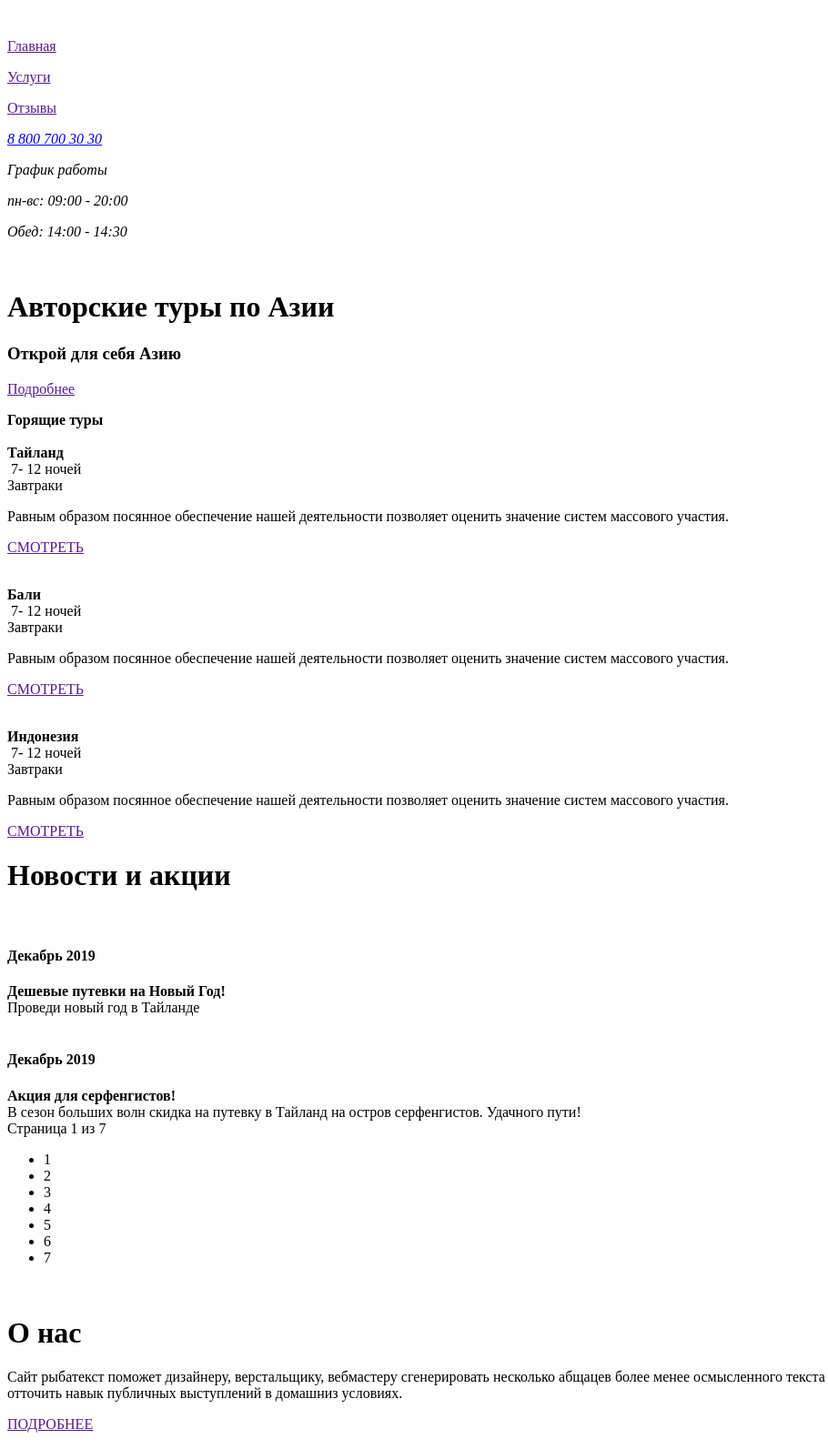
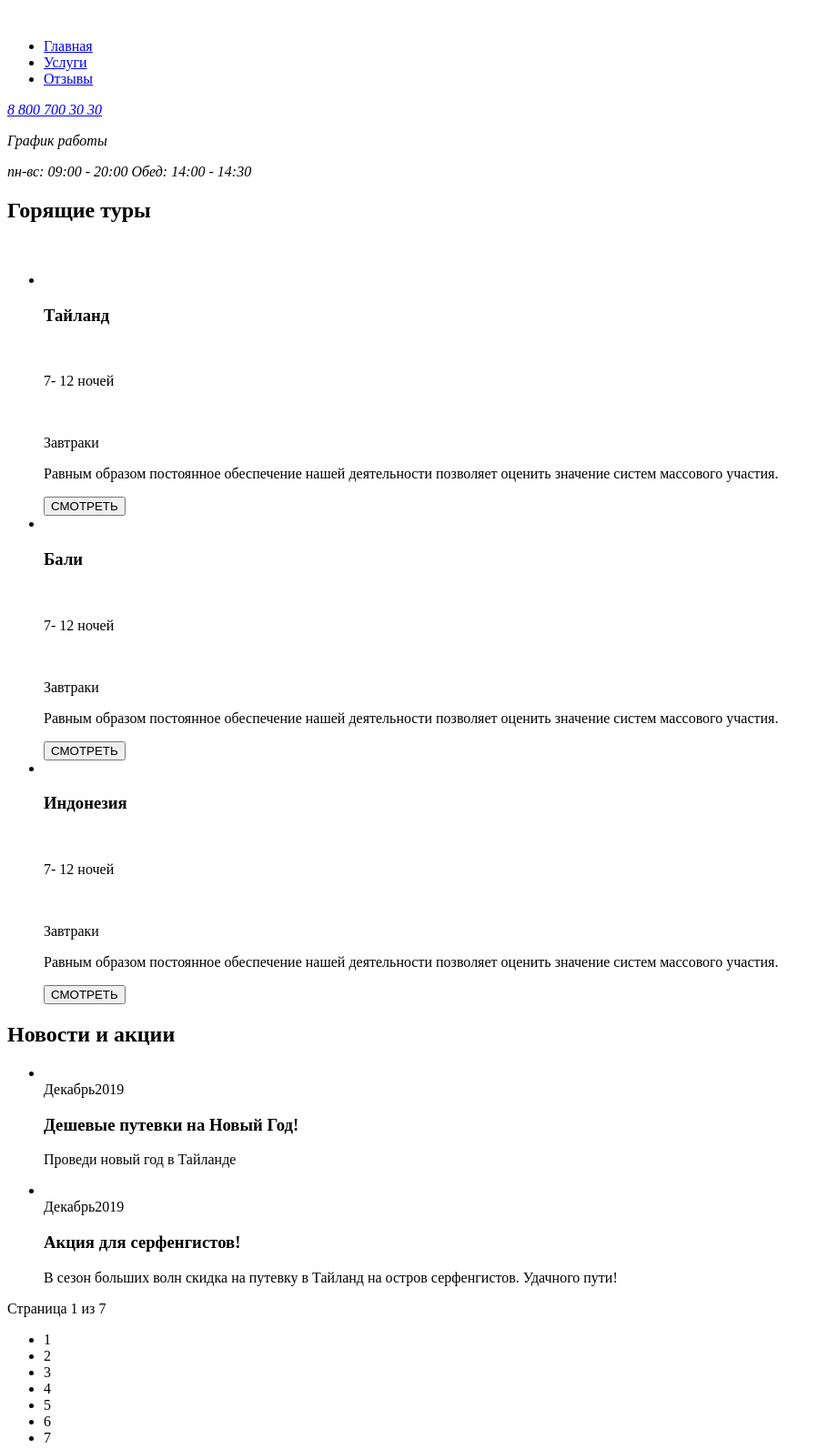
Before and after one commit to Armenia91/project, a plain HTML site: page index.html in a window 1280 px wide. Shown: the top 1593 px of the page at 91% size, without its empty margins (0-910 px from the left). Drawn offline with Linux system fonts and the light colour scheme.

Commit message:
Add files via upload

```diff
--- a/index.html
+++ b/index.html
@@ -13,126 +13,147 @@
           <img src="" alt="" class="logo__pic">
         </a>
       </div>
-      <div class="menu">
       <nav class="menu">
-          <a href="" class="menu__item"><p>Главная</p></a>
+        <ul class="menu__list">
+          <li class="menu__item">
+            <a href="#" class="menu__link">Главная</a>
+          </li>
+          <li class="menu__item">
+            <a href="#" class="menu__link">Услуги</a>
+          </li>
+          <li class="menu__item">
+            <a href="#" class="menu__link">Отзывы</a>
+          </li>
+        </ul>
       </nav>
-        <nav class="menu">
-          <a href="" class="menu__item"><p>Услуги</p></a>
-        </nav>
-        <nav class="menu">
-          <a href="" class="menu__item"><p>Отзывы</p></a>
-        </nav>
-      </div>
       <div class="contacts">
         <address class="contacts">
           <a href="tel:+78007003030" class="contacts__phone">8 800 700 30 30</a>
           <div class="workhours">
             <p>График работы</p>
             <div class="workhours__clock">
-              <p>пн-вс: 09:00 - 20:00</p>
-              <p>Обед: 14:00 - 14:30</p>
+              пн-вс: 09:00 - 20:00
+              Обед: 14:00 - 14:30
             </div>
           </div>
         </address>
       </div>
     </header>
     <div class="page-content">
-      <div class="main-content">
-        <div class="route">
-          <div class="route__image">
-            <img src="" alt="" class="route__image-elem">
-            <h1 class="route__image-title">Авторские туры по Азии</h1>
-            <h3 class="route__image-title">Открой для себя Азию</h3>
-            <a href="" class="route__image-title"><p>Подробнее</p></a>
+        <section class="tours">
+          <div class="tours__title">
+            <h2 class="tours__title-text">Горящие туры</h2>
+            <img src="" alt="" class="tours__title-icon">
+          </div>
+          <ul class="tours__list">
+            <li class="tours__item">
+              <img src="" alt="" class="tours__item-img">
+              <div class="tours__item-content">
+                <h3 class="tours__item-subtitle">
+                  Тайланд
+                </h3>
+                <div class="tours__item-icon">
+                  <div class="tours__item-time">
+                    <img src="" alt="" class="tours__item-time-icon">
+                    <p>7- 12 ночей</p>
+                  </div>
+                  <div class="tours__item-breakfast">
+                    <img src="" alt="" class="tours__item-breakfast-icon">
+                    <p>Завтраки</p>
                   </div>
                 </div>
-        <div class="section1">
-          <div class="section1__title"><b>Горящие туры</b>
-            <img src="" alt="" class="section-title">
+                <div class="tours__item-text">
+                  <p>Равным образом постоянное обеспечение нашей деятельности позволяет оценить значение систем массового участия.</p>
                 </div>
-          <div class="section1__content">
-            <div class="content">
-              <header class="header">
-                <img src="" alt="" class="header__img">
-              </header>
-              <div class="main">
-                <div class="main__title"><b>Тайланд</b></div>
-                <div class="main__content">
-                  <div class="mid">
-                    <div class="duration">
-                      <img src="" alt="" class="time__img"> 7- 12 ночей
-                    </div>
-                    <div class="brekfast">
-                      <img src="" alt="" class="breakfast__img">Завтраки
-                    </div>
-                    <p>Равным образом посянное обеспечение нашей деятельности позволяет оценить значение систем массового участия.</p>
-                    <a href="" class="mid__more"><p>СМОТРЕТЬ</p></a>
+                <div class="tours__item-button">
+                  <button class="button">СМОТРЕТЬ</button>
                 </div>
               </div>
+            </li>
+            <li class="tours__item">
+              <img src="" alt="" class="tours__item-img">
+              <div class="tours__item-content">
+                <h3 class="tours__item-subtitle">
+                  Бали
+                </h3>
+                <div class="tours__item-icon">
+                  <div class="tours__item-time">
+                    <img src="" alt="" class="tours__item-time-icon">
+                    <p>7- 12 ночей</p>
+                  </div>
+                  <div class="tours__item-breakfast">
+                    <img src="" alt="" class="tours__item-breakfast-icon">
+                    <p>Завтраки</p>
                   </div>
                 </div>
-            <div class="content">
-              <header class="header">
-                <img src="" alt="" class="header__img">
-              </header>
-              <div class="main">
-                <div class="main__title"><b>Бали</b></div>
-                <div class="main__content">
-                  <div class="mid">
-                    <div class="duration">
-                      <img src="" alt="" class="time__img"> 7- 12 ночей
+                <div class="tours__item-text">
+                  <p>Равным образом постоянное обеспечение нашей деятельности позволяет оценить значение систем массового участия.</p>
                 </div>
-                    <div class="brekfast">
-                      <img src="" alt="" class="breakfast__img">Завтраки
-                    </div>
-                    <p>Равным образом посянное обеспечение нашей деятельности позволяет оценить значение систем массового участия.</p>
-                    <a href="" class="mid__more"><p>СМОТРЕТЬ</p></a>
+                <div class="tours__item-button">
+                  <button class="button">СМОТРЕТЬ</button>
                 </div>
               </div>
+            </li>
+            <li class="tours__item">
+              <img src="" alt="" class="tours__item-img">
+              <div class="tours__item-content">
+                <h3 class="tours__item-subtitle">
+                  Индонезия
+                </h3>
+                <div class="tours__item-icon">
+                  <div class="tours__item-time">
+                    <img src="" alt="" class="tours__item-time-icon">
+                    <p>7- 12 ночей</p>
+                  </div>
+                  <div class="tours__item-breakfast">
+                    <img src="" alt="" class="tours__item-breakfast-icon">
+                    <p>Завтраки</p>
                   </div>
                 </div>
-            <div class="content">
-              <header class="header">
-                <img src="" alt="" class="header__img">
-              </header>
-              <div class="main">
-                <div class="main__title"><b>Индонезия</b></div>
-                <div class="main__content">
-                  <div class="mid">
-                    <div class="duration">
-                      <img src="" alt="" class="time__img"> 7- 12 ночей
+                <div class="tours__item-text">
+                  <p>Равным образом постоянное обеспечение нашей деятельности позволяет оценить значение систем массового участия.</p>
                 </div>
-                    <div class="brekfast">
-                      <img src="" alt="" class="breakfast__img">Завтраки
-                    </div>
-                    <p>Равным образом посянное обеспечение нашей деятельности позволяет оценить значение систем массового участия.</p>
-                    <a href="" class="mid__more"><p>СМОТРЕТЬ</p></a>
+                <div class="tours__item-button">
+                  <button class="button">СМОТРЕТЬ</button>
                 </div>
               </div>
+            </li>
+          </ul>
+        </section>
+        <section class="news">
+          <h2 class="news__title">
+            <b>Новости и акции</b>
+          </h2>
+          <ul class="news__list">
+            <li class="news__item">
+              <img src="" alt="" class="news__bg">
+              <div class="news__content">
+                <time class="news__data">
+                  <span class="news__data-month">Декабрь</span><span class="news__data-year">2019</span>
+                </time>
+                <h3 class="news__title">
+                  Дешевые путевки на Новый Год!
+                </h3>
+                <p class="news__text">
+                  Проведи новый год в Тайланде
+                </p>
               </div>
+            </li>
+            <li class="news__item">
+              <img src="" alt="" class="news__bg">
+              <div class="news__content">
+                <time class="news__data">
+                  <span class="news__data-month">Декабрь</span><span class="news__data-year">2019</span>
+                </time>
+                <h3 class="news__title">
+                  Акция для серфенгистов!
+                </h3>
+                <p class="news__text">
+                  В сезон больших волн скидка на путевку в Тайланд на остров серфенгистов. Удачного пути!
+                </p>
               </div>
-        </div>
-        <div class="section2">
-          <div class="title">
-            <h1 class="title"><b>Новости и акции</b></h1>
-          </div>
-          <div class="content">
-            <a href="" class="content__img">
-              <img src="" alt="">
-            </a>
-            <div class="content__text"><h4>Декабрь 2019</h4></div>
-            <div class="content__text"><b>Дешевые путевки на Новый Год!</b></div>
-            <div class="content__text">Проведи новый год в Тайланде</div>
-          </div>
-          <div class="content">
-            <a href="" class="content__img">
-              <img src="" alt="">
-            </a>
-            <div class="content__text"><h4>Декабрь 2019</h4></div>
-            <div class="content__text"><b>Акция для серфенгистов!</b></div>
-            <div class="content__text">В сезон больших волн скидка на путевку в Тайланд на остров серфенгистов. Удачного пути!</div>
-          </div>
+            </li>
+          </ul>
         </div>
         <div class="paginator">
           <div class="paginator__display">Страница 1 из 7</div>
@@ -149,9 +170,11 @@
         <div class="about-us">
           <img src="" alt="" class="about-us__img">
           <img src="" alt="" class="about-us__img">
-          <h1 class="about-us.title">О нас</h1>
+          <div class="about-us__content"></div>
+            <h2 class="about-us__title">О нас</h2>
             <div class="about-us__text"><p>Сайт рыбатекст поможет дизайнеру, верстальщику, вебмастеру сгенерировать несколько абщацев более менее осмысленного текста рыба на русском ящыке, а начинаюшему оратору отточить навык публичных выступлений в домашниз условиях.</p></div>
-          <a href="" class="about__us more"><p>ПОДРОБНЕЕ</p></a>
+            <a href="" class="about-us__button">ПОДРОБНЕЕ</a>
+          </div>
         </div>
       </div>
       <footer class="footer">
@@ -160,25 +183,44 @@
             <img src="" alt="" class="logo__pic">
           </a>
         </div>
-        <div class="menu">
         <nav class="menu">
-            <a href="" class="menu__item"><p>Главная</p></a>
-          </nav>
-          <nav class="menu">
-            <a href="" class="menu__item"><p>Услуги</p></a>
-          </nav>
-          <nav class="menu">
-            <a href="" class="menu__item"><p>Отзывы</p></a>
-          </nav>
+          <ul class="menu__list">
+            <li class="menu__item">
+              <a href="#" class="menu__link">Главная</a>
+            </li>
+            <li class="menu__item">
+              <a href="#" class="menu__link">Услуги</a>
+            </li>
+            <li class="menu__item">
+              <a href="#" class="menu__link">Отзывы</a>
+            </li>
+          </ul>
           <div class="socials">
-            <a href="" class="socials-logo"><img src="" alt=""></a>
-            <a href="" class="socials-logo"><img src="" alt=""></a>
-            <a href="" class="socials-logo"><img src="" alt=""></a>
-            <a href="" class="socials-logo"><img src="" alt=""></a>
-            <a href="" class="socials-logo"><img src="" alt=""></a>
+            <ul class="socials__list">
+              <li class="socials__item">
+                <a href="" class="socials__link">
+                  <img src="" alt="" class="socials__link-icon">
+                </a>
+              </li>
+              <li class="socials__item">
+                <a href="" class="socials__link">
+                  <img src="" alt="" class="socials__link-icon">
+                </a>
+              </li>
+              <li class="socials__item">
+                <a href="" class="socials__link">
+                  <img src="" alt="" class="socials__link-icon">
+                </a>
+              </li>
+              <li class="socials__item">
+                <a href="" class="socials__link">
+                  <img src="" alt="" class="socials__link-icon">
+                </a>
+              </li>
+            </ul>
           </div>
           <div class="contacts">
-            <div class="contacts__text">Бесплатный звонок по России</div>
+            <div class="contacts__free-couls">Бесплатный звонок по России</div>
             <a href="tel:+78007003030" class="contacts__phone">8 800 700 30 30</a>
           </div>
       </footer>
```
Lines whose indentation alone changed are shown as unchanged.
